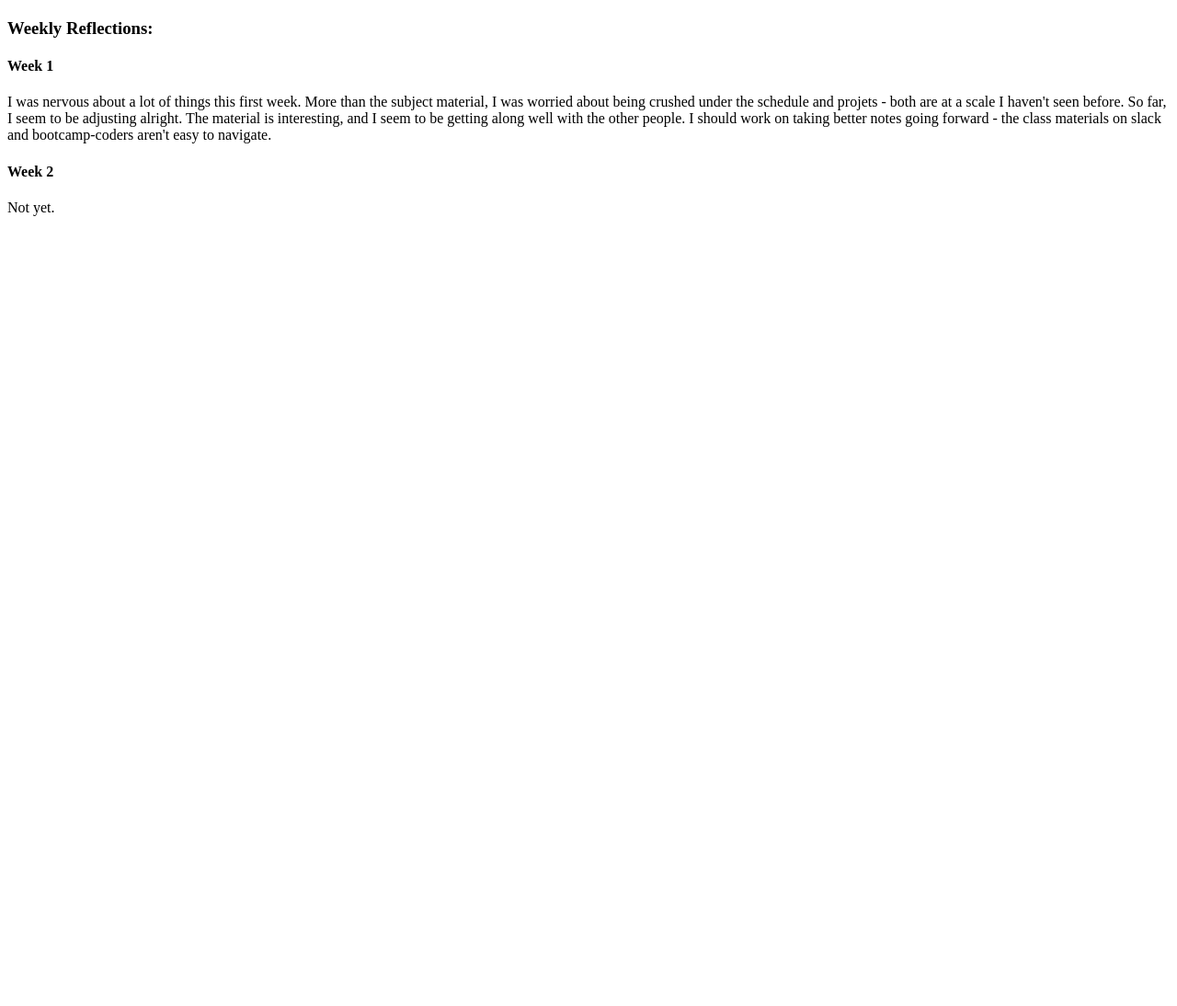
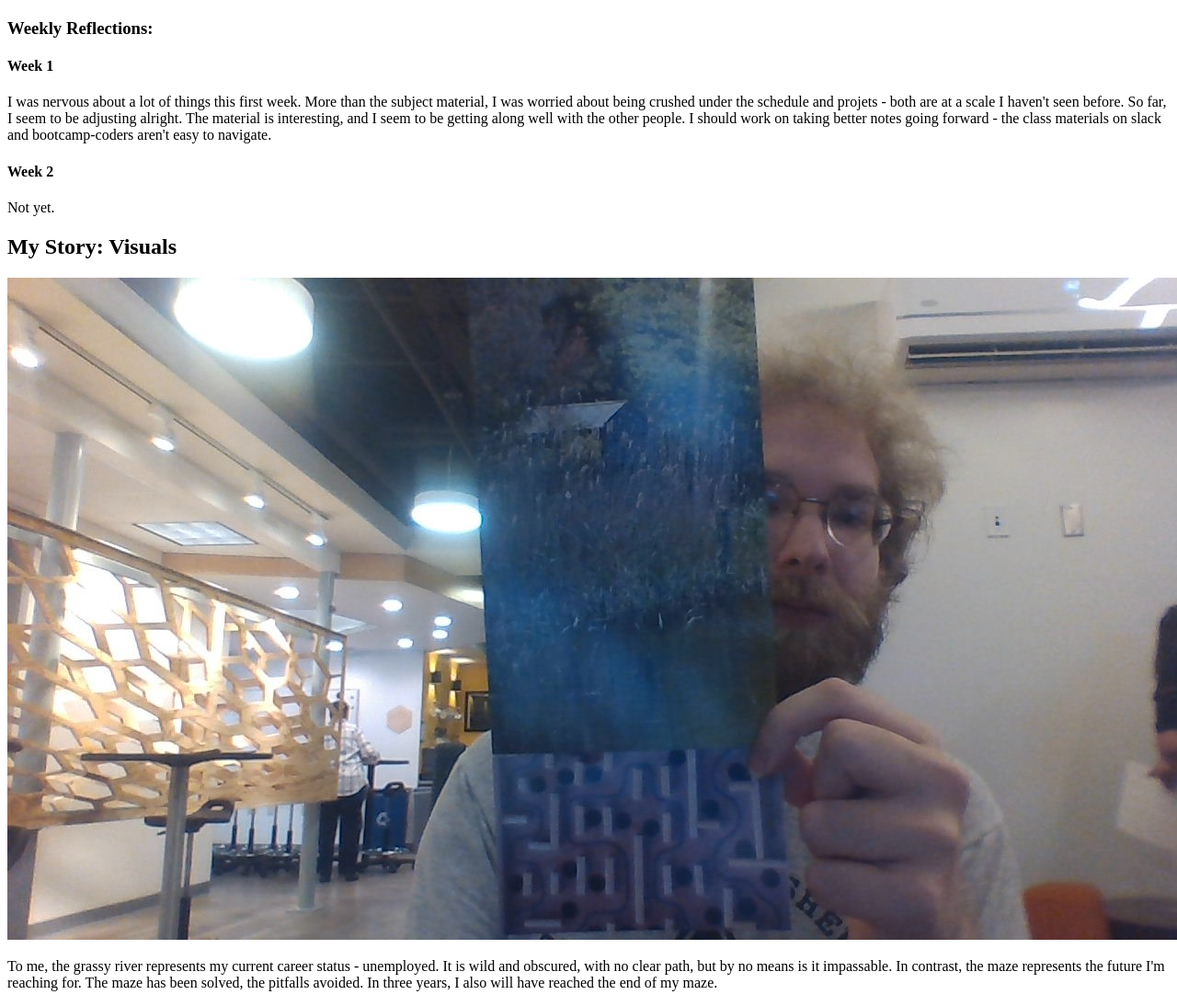
Before and after one commit to MrAGillikin/MrAGillikin.github.io, a plain HTML site: page index.html in a window 1280 px wide. Shown: the part 1442-2536 px from the top of the page at 92% size. Before the commit the page ends 1693 px from the top, so only its background shows below. Drawn offline with Linux system fonts and the light colour scheme.

Commit message:
Activity: Visuals Speak. Added picture(s) and a paragraph of my story.

```diff
--- a/index.html
+++ b/index.html
@@ -52,5 +52,9 @@
 		<p>I was nervous about a lot of things this first week. More than the subject material, I was worried about being crushed under the schedule and projets - both are at a scale I haven't seen before. So far, I seem to be adjusting alright. The material is interesting, and I seem to be getting along well with the other people. I should work on taking better notes going forward - the class materials on slack and bootcamp-coders aren't easy to navigate.</p>
 		<h4>Week 2</h4>
 		<p>Not yet.</p>
+
+		<h2>My Story: Visuals</h2>
+		<img src="VisualsActivity.jpg" alt="From overgrowth to a Solution." />
+		<p>To me, the grassy river represents my current career status - unemployed. It is wild and obscured, with no clear path, but by no means is it impassable. In contrast, the maze represents the future I'm reaching for. The maze has been solved, the pitfalls avoided. In three years, I also will have reached the end of my maze.</p>
 	</body>
 </html>
```
Also changed, not shown: VisualsActivity.jpg (added).
